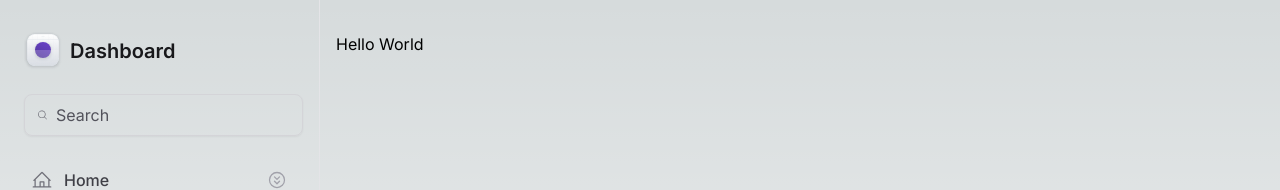
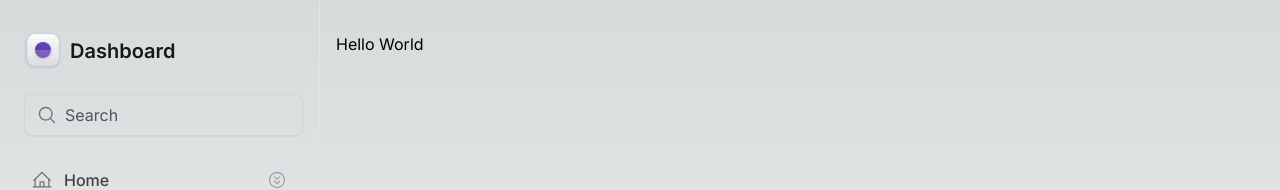
Before and after one commit to rodlferreira/dashboardGeneric, a Next.js app: page / in a window 1280 px wide. Shown: the top 190 px of the page. Built offline with nearby package versions, Linux system fonts and the light colour scheme.

Commit message:
quinto dia de criação do Dashboard

```diff
--- /dev/null
+++ b/src/components/Input.tsx
@@ -0,0 +1,32 @@
+import { ComponentProps } from "react";
+
+export interface InputProps {
+    className: string;
+}
+
+interface InputPrefixProps extends ComponentProps<'div'> { }
+
+export function InputPrefix(props: InputPrefixProps) {
+    return <div {...props} />
+}
+
+interface InputControlProps extends ComponentProps<'input'> { }
+
+export function InputControl(props: InputControlProps) {
+    return <input
+        className="flex-1 border-0 bg-transparent p-0 text-zinc-900 placeholder-zinc-600"
+        {...props}
+    />
+}
+
+export interface InputRootProps extends ComponentProps<'div'> { }
+
+export function InpuRoot(props: InputRootProps) {
+    return (
+        <div
+            className="flex mx-1 w-full items-center gap-2 rounded-lg border border-zinc-300 px-3 py-2 shadow-sm"
+            {...props}
+        />
+
+    )
+}
--- a/src/components/Sidebar/Profile.tsx
+++ b/src/components/Sidebar/Profile.tsx
@@ -18,7 +18,7 @@
                 </span>
             </div>
             <button type="button" className="ml-auto rounded p-2 hover:bg-zinc-100">
-                <UserSwitch className="h-5 w-5 tex-zinc-500"/>
+                <UserSwitch className="h-5 w-5 tex-zinc-500" />
             </button>
         </div>
     )
--- a/src/components/Sidebar/index.tsx
+++ b/src/components/Sidebar/index.tsx
@@ -5,15 +5,18 @@
 import { NavItem } from "./MainNavigation/NavItem";
 import { UsedSpaceWidget } from "./MainNavigation/UsedSpaceWidget";
 import { Profile } from "./Profile";
+import { InpuRoot, InputControl, InputPrefix } from "../Input";
 
 export function Sidebar() {
     return (
         <aside className="border-r border-zinc-200 px-5 py-8 flex flex-col gap-6 ">
             <Logo />
-            <div className="flex mx-1 w-full items-center gap-2 rounded-lg border border-zinc-300 px-3 py-2 shadow-sm">
-                <MagnifyingGlass className="h-5 w-5 text-zinc-500" />
-                <input className="flex-1 border-0 bg-transparent p-0 text-zinc-900 placeholder-zinc-600" placeholder="Search" />
-            </div>
+            <InpuRoot>
+                <InputPrefix>
+                    <MagnifyingGlass className="h-5 w-5 text-zinc-500" />
+                </InputPrefix>
+                <InputControl placeholder="Search" />
+            </InpuRoot>
             <MainNavigation />
 
             <div className="mt-auto flex flex-col gap-6">
@@ -22,7 +25,7 @@
                     <NavItem title="Settings" icon={GearSix} />
                 </nav>
                 <UsedSpaceWidget />
-                <div className="h-px bg-zinc-200 "/>
+                <div className="h-px bg-zinc-200 " />
                 <Profile />
             </div>
         </aside>
```
Also changed, not shown: src/components/Sidebar/MainNavigation/index.tsx (+9 -9 lines).
